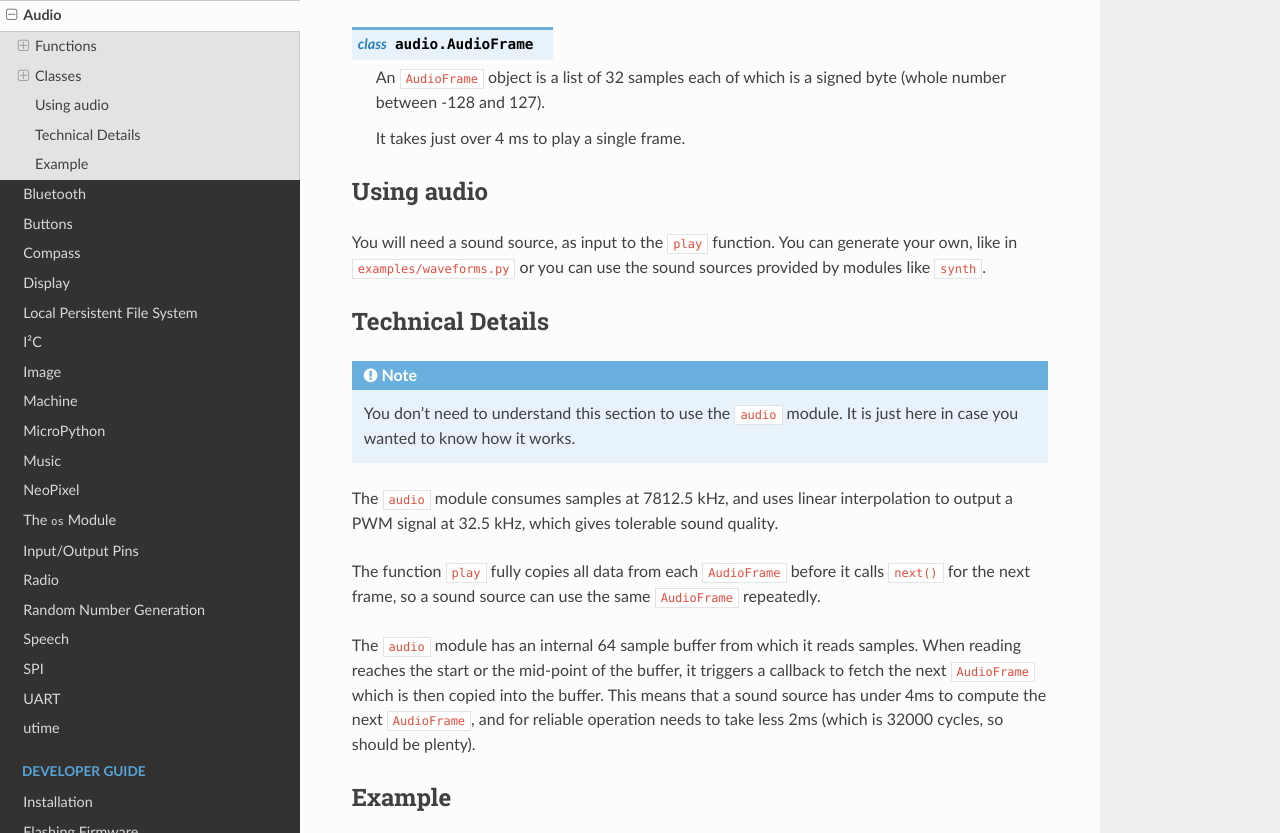
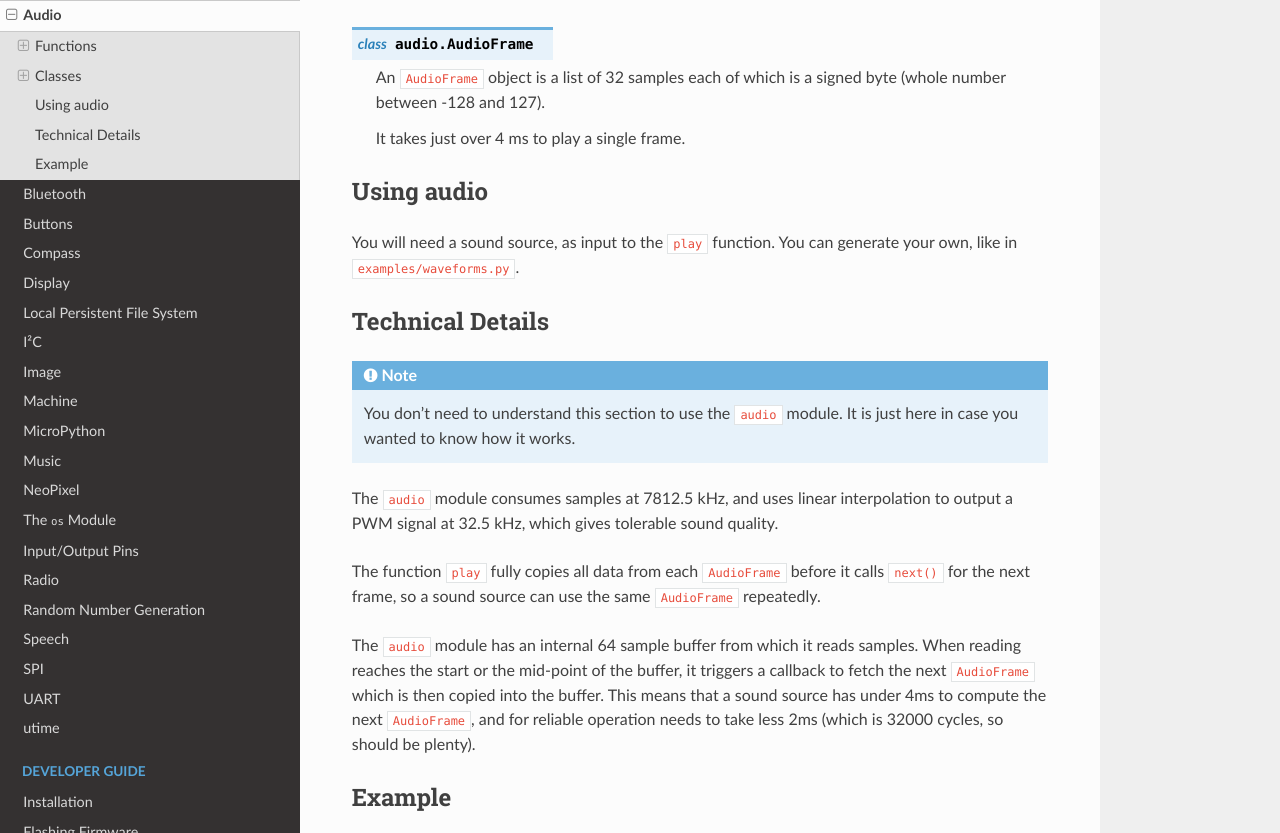
Before and after one commit to bbcmicrobit/micropython, a Sphinx documentation site: the page built from docs/audio.rst, in a window 1280 px wide and 900 px high, scrolled down 649 px, cut to the strip 0-833 px from the top of the window. Built offline with Sphinx 7.4.7 and the Read the Docs theme 2.0.0, drawn with Linux system fonts in a browser that asks for light colours.

Commit message:
docs: Remove reference in audio docs to non-existent synth module.

```diff
--- a/docs/audio.rst
+++ b/docs/audio.rst
@@ -42,7 +42,7 @@ Using audio
 ===========
 
 You will need a sound source, as input to the ``play`` function. You can generate your own, like in
-``examples/waveforms.py`` or you can use the sound sources provided by modules like ``synth``.
+``examples/waveforms.py``.
 
 
 Technical Details
```
